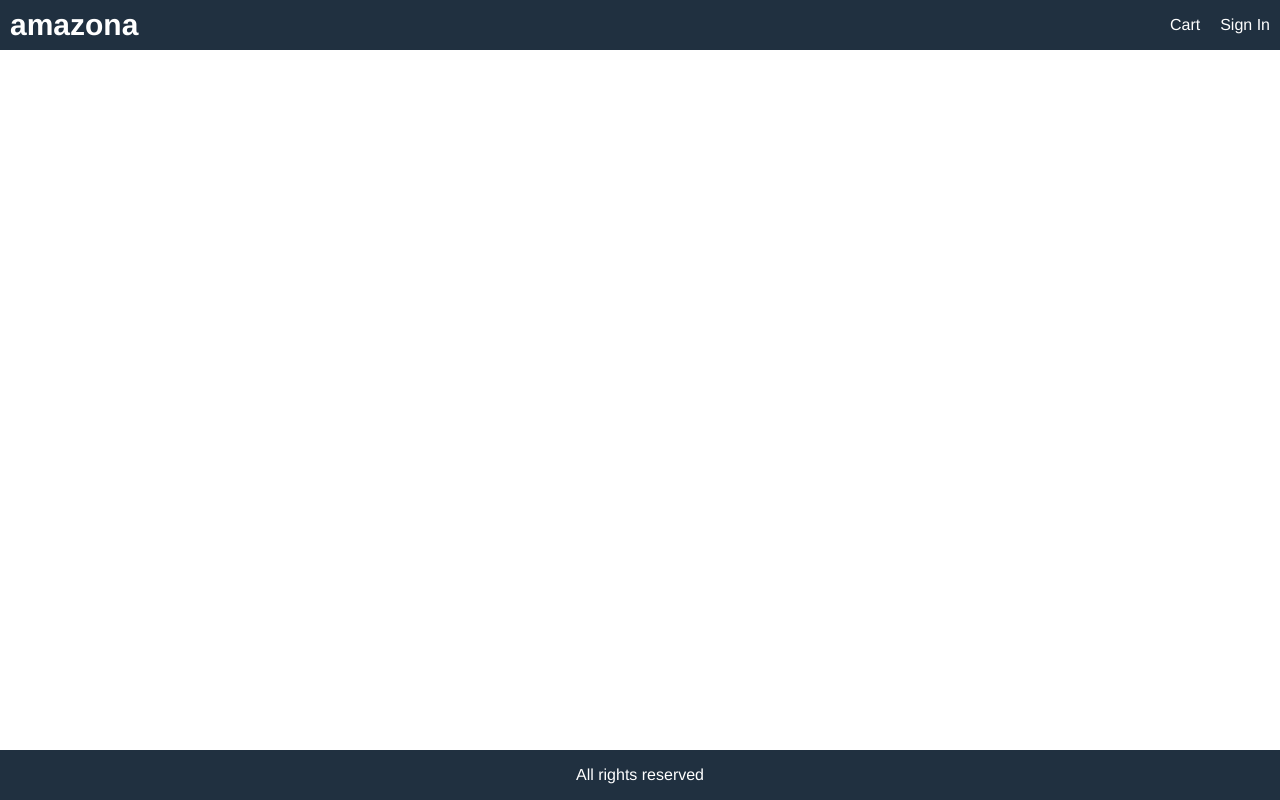
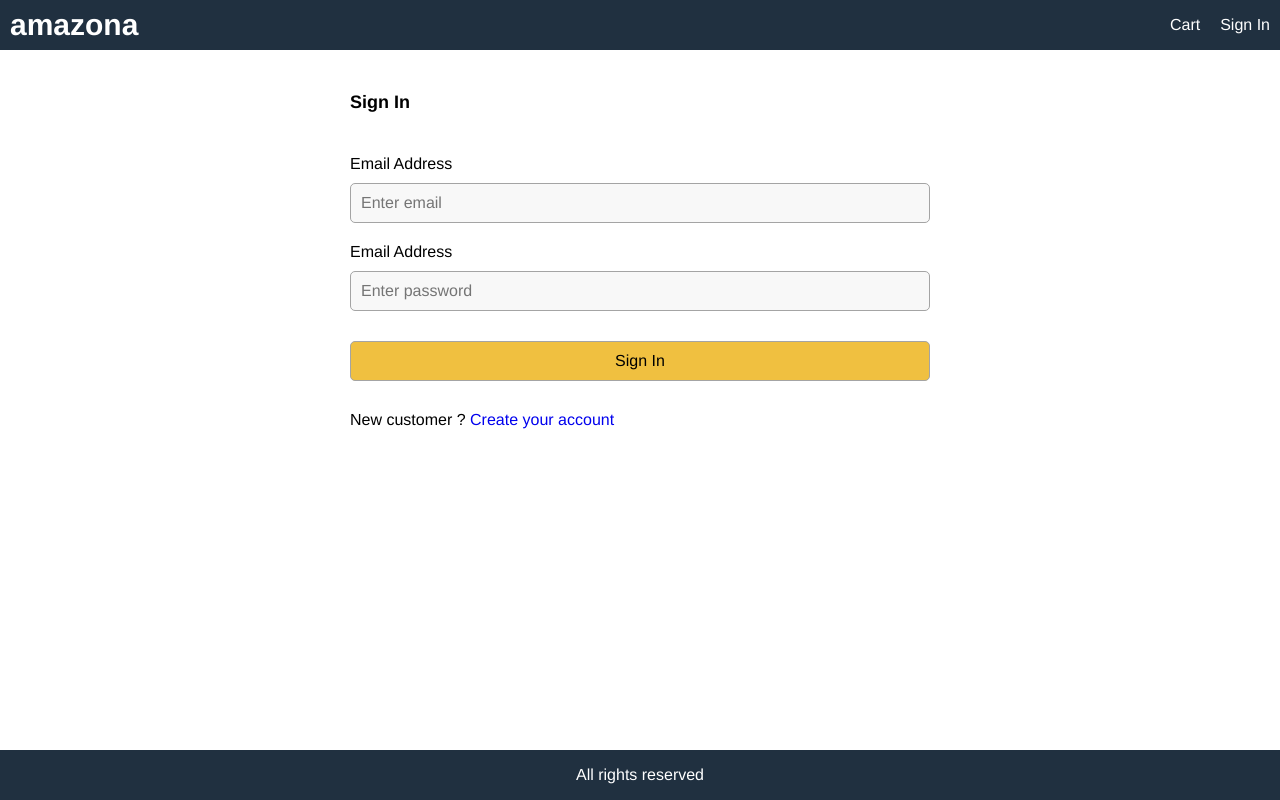
Before and after one commit to henatan99/amazona-frontend, a React (Create React App) app: page /signin in a window 1280 px wide. Built offline with nearby package versions, Linux system fonts and the light colour scheme.

Commit message:
Add signinScreen component

```diff
--- a/src/App.js
+++ b/src/App.js
@@ -5,6 +5,7 @@
 import HomeScreen from './screens/homeScreen';
 import ProductScreen from './screens/productScreen';
 import CartScreen from './screens/CartScreen';
+import SigninScreen from './screens/signinScreen';
 
 function App() {
   const cart = useSelector((state) => state.cartReducer);
@@ -28,6 +29,7 @@
         <main>
           <Route path="/cart/:id?" component={CartScreen} />
           <Route path="/product/:id" component={ProductScreen} />
+          <Route path="/signin" component={SigninScreen} exact />
           <Route path="/" component={HomeScreen} exact />
         </main>
         <footer className="row center">
--- a/src/index.css
+++ b/src/index.css
@@ -214,3 +214,20 @@
   color: #a02020;
   background-color: #ffe0e0e0;
 }
+
+/* Form */
+.form {
+  max-width: 60rem;
+  margin: 0 auto;
+}
+
+.form > div {
+  display: flex;
+  flex-direction: column;
+  margin: 1rem;
+}
+
+.form label {
+  margin: 1rem 0;
+  display: block;
+}
--- /dev/null
+++ b/src/screens/signinScreen.js
@@ -0,0 +1,57 @@
+import React, { useState } from 'react';
+import { Link } from 'react-router-dom';
+
+export default function SigninScreen () {
+
+    const [email, setEmail] = useState('');
+    const [password, setPassword] = useState('');
+
+    const submitHandler = (e) => {
+        e.preventDefault();
+        // TODO: signin action
+    }
+
+    return (
+        <div>
+            <form className='form' onSubmit={submitHandler}>
+                <div>
+                    <h1>Sign In</h1>
+                </div>
+                <div>
+                    <label htmlFor='email'>Email Address</label>
+                    <input
+                        type='email'
+                        id='email'
+                        placeholder='Enter email'
+                        required
+                        onChange={(e) => setEmail(e.target.value)}
+                    >
+                    </input>
+                </div>
+                <div>
+                    <label htmlFor='password'>Email Address</label>
+                    <input
+                        type='password'
+                        id='password'
+                        placeholder='Enter password'
+                        required
+                        onChange={(e) => setPassword(e.target.value)}
+                    >
+                    </input>
+                </div>
+                <div>
+                    <label />
+                    <button className='primary' type='submit'>
+                        Sign In
+                    </button>
+                </div>
+                <div>
+                    <label />
+                    <div>
+                        New customer ? <Link to='register'>Create your account</Link>
+                    </div>
+                </div>
+            </form>
+        </div>
+    )
+}
```
